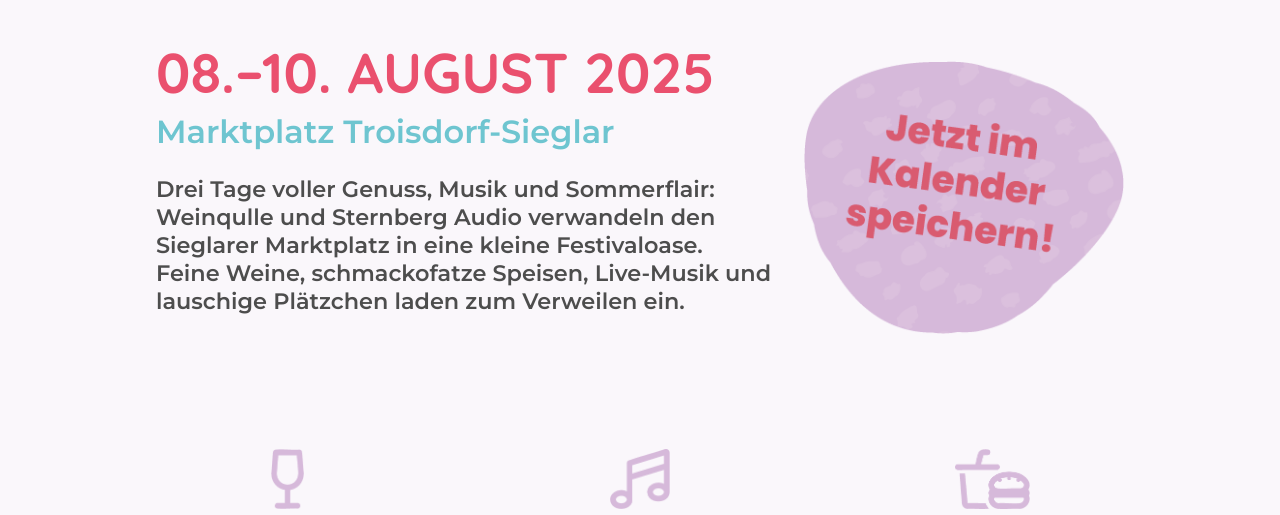
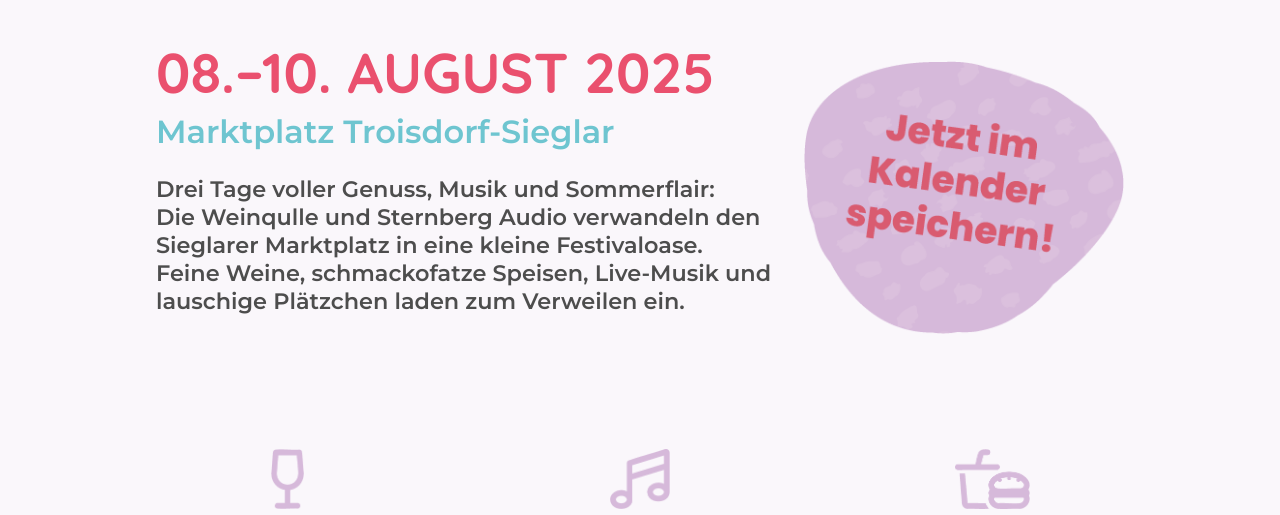
Before and after one commit to KortoVos/Sommer-findet-Stadt, an Astro site: page / in a window 1280 px wide. Shown: the part 710-1225 px from the top of the page. Built offline with nearby package versions, Linux system fonts and the light colour scheme; Astro itself is replaced by a stand-in of ours.

Commit message:
Update Highlights.astro

```diff
--- a/src/sections/Highlights.astro
+++ b/src/sections/Highlights.astro
@@ -185,7 +185,7 @@
         </a>
         <p>
           Drei Tage voller Genuss, Musik und Sommerflair: <br />
-          Weinqulle und Sternberg Audio verwandeln den Sieglarer Marktplatz in eine kleine Festivaloase.<br />
+          Die Weinqulle und Sternberg Audio verwandeln den Sieglarer Marktplatz in eine kleine Festivaloase.<br />
           Feine Weine, schmackofatze Speisen, Live-Musik und lauschige Plätzchen laden zum Verweilen ein.
         </p>
       </div>
```
